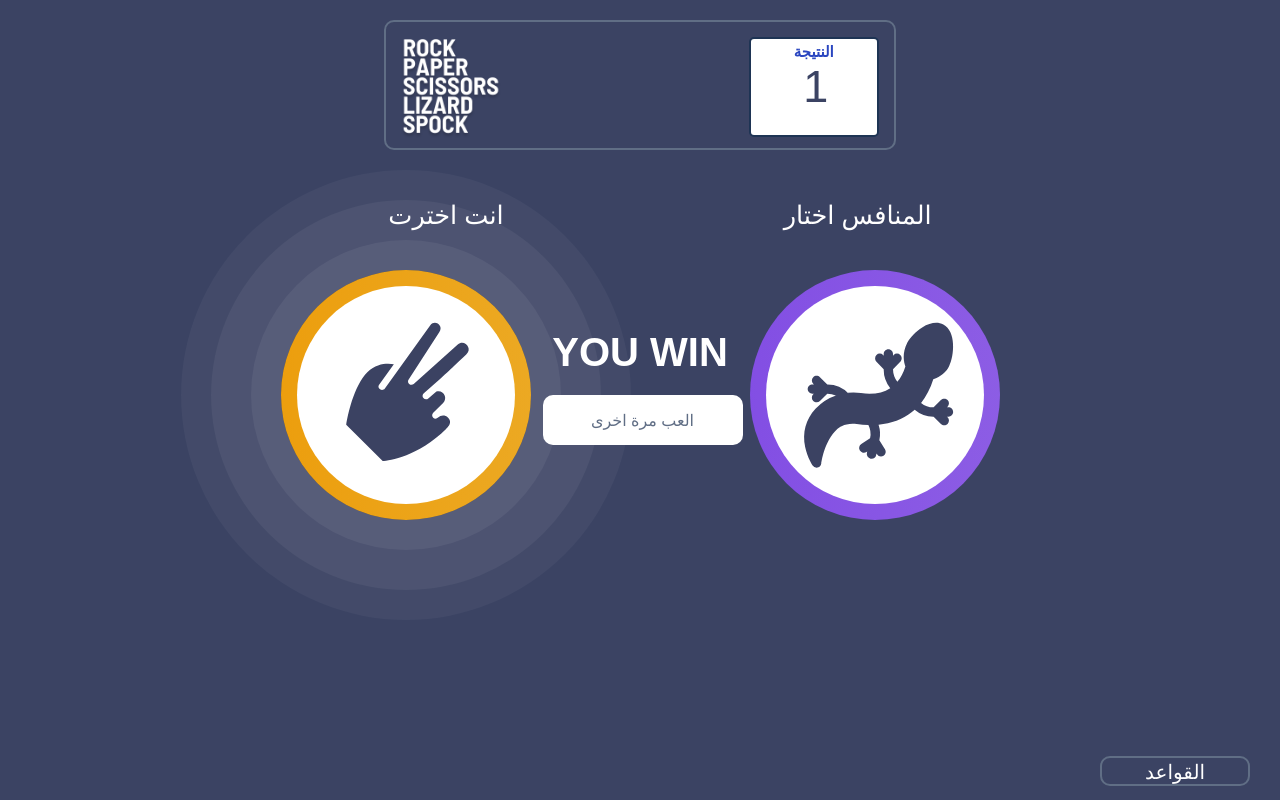
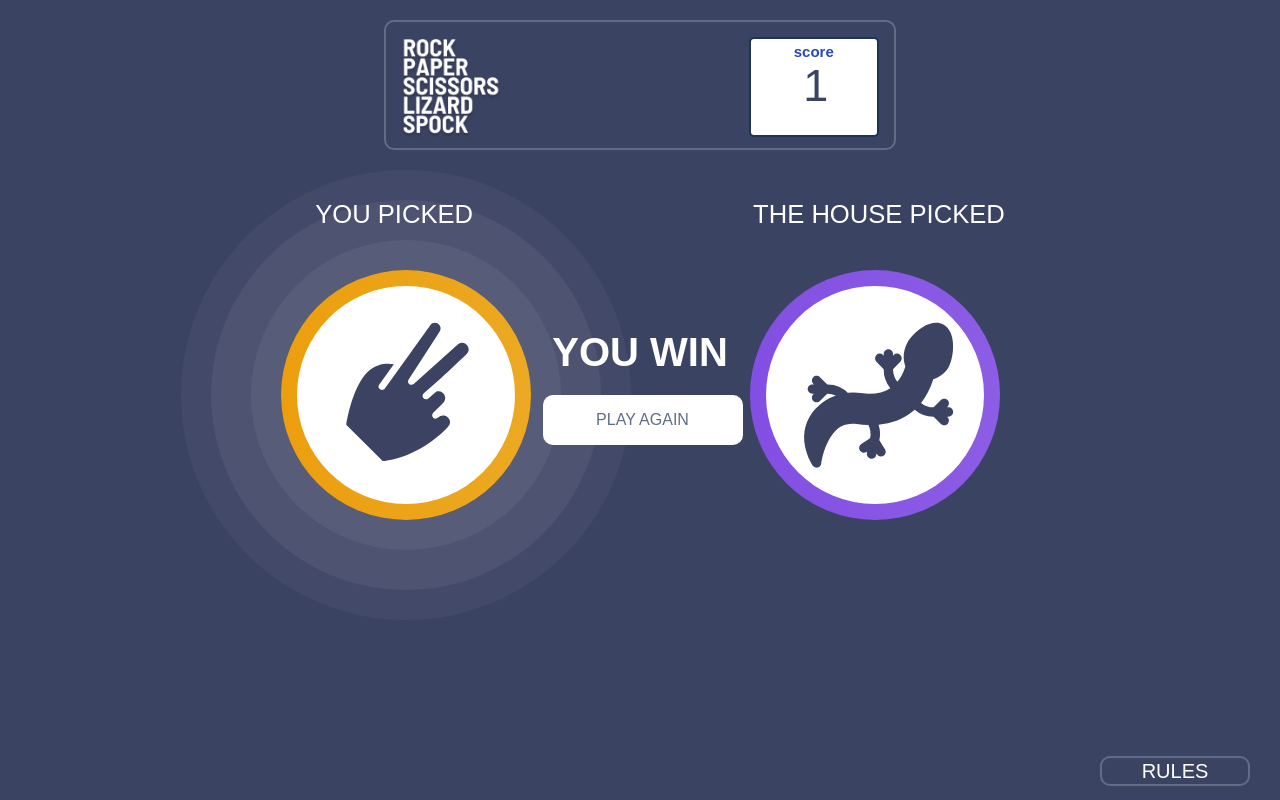
Before and after one commit to alnazeerabdo/rock-paper-scissors-game, a plain HTML site: page index.html in a window 1280 px wide. Both pictures are taken after a click on the icon 640 px from the left and 245 px from the top of the page. Drawn offline with Linux system fonts and the light colour scheme.

Commit message:
Update index.html

```diff
--- a/index.html
+++ b/index.html
@@ -5,7 +5,7 @@
   <meta name="viewport" content="width=device-width, initial-scale=1.0">
   <link rel="icon" type="image/png" sizes="32x32" href="./images/favicon-32x32.png">
 
-  <title>النذير | حجر, ورقة, مقص</title>
+    <title>Elnazer | Rock, Paper, Scissors</title>
 
    <link rel="stylesheet" type="text/css" href="styles.css">
 </head>
@@ -15,7 +15,7 @@
 <div class="myRules" id="myRules1">
 
 <ul>
-<li class="rulesLi">القواعد</li>
+<li class="rulesLi">RULES</li>
 <li><img src="images/image-rules-bonus.png"></li>
 <li>
   <!--<div class="all" onclick="mine(this)" id="js-navbar-toggle" >-->
@@ -35,7 +35,7 @@
      </div>
 
      <div class="score">
-         النتيجة <input  class="theScore" id="myScore"  name = "topic" value = "0"  readonly />
+         score  <input  class="theScore" id="myScore"  name = "topic" value = "0"  readonly />
      </div>
 </div>
 
@@ -137,8 +137,8 @@
 </div>
 
 <div class="you" id="myYou">
-  <div class="pic1">انت اخترت</div>
-   <div class="pic2" >المنافس اختار</div>
+  <div class="pic1">YOU PICKED</div>
+   <div class="pic2" >THE HOUSE PICKED</div>
 </div>
 
 </div>
@@ -149,13 +149,13 @@
 <div class="deg" id="degree"> </div>
 
 <div class="play1" id="play2"  >
-<div class="play" id="myPlay" onClick="reply()" > العب مرة اخرى</div>
+<div class="play" id="myPlay" onClick="reply()" > PLAY AGAIN </div>
 </div>
 </form>
 
 <div class="ruleflex">
 
-<div class="rule1" id="rule2"  onClick="ruleFunction()" >القواعد </div>
+<div class="rule1" id="rule2"  onClick="ruleFunction()" >RULES </div>
 </div>
 
 
```
